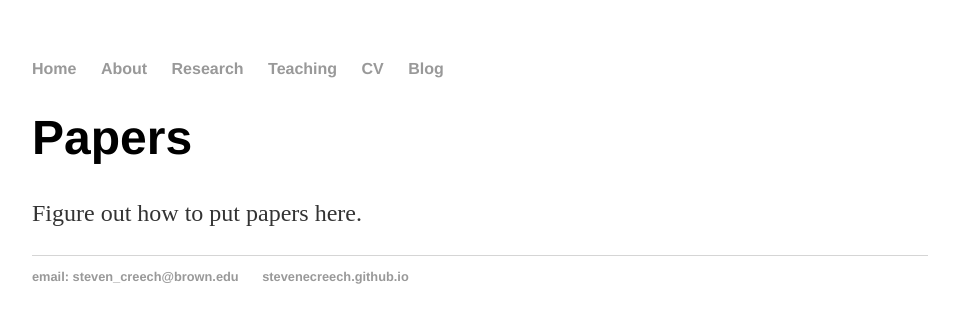
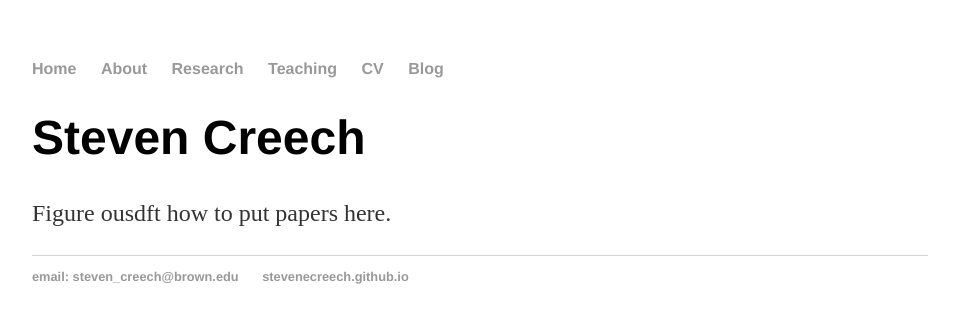
Before and after one commit to stevenecreech/stevenecreech.github.io, a Jekyll site: the page built from research/index.html, in a window 1280 px wide. Shown: the top 323 px of the page, without its empty margins (160-1119 px from the left). Built offline with Jekyll 4.4.1, drawn with Linux system fonts in a browser that asks for light colours.

Commit message:
Update index.html
Try to fix research page

```diff
--- a/research/index.html
+++ b/research/index.html
@@ -3,6 +3,6 @@ layout: default
 title: Steven Creech
 ---
 <div class="blurb">
-	<h1>Papers</h1>
-	<p> Figure out how to put papers here. </p>
+	<h1>Steven Creech</h1>
+	<p> Figure ousdft how to put papers here. </p>
 </div><!-- /.blurb -->
```
